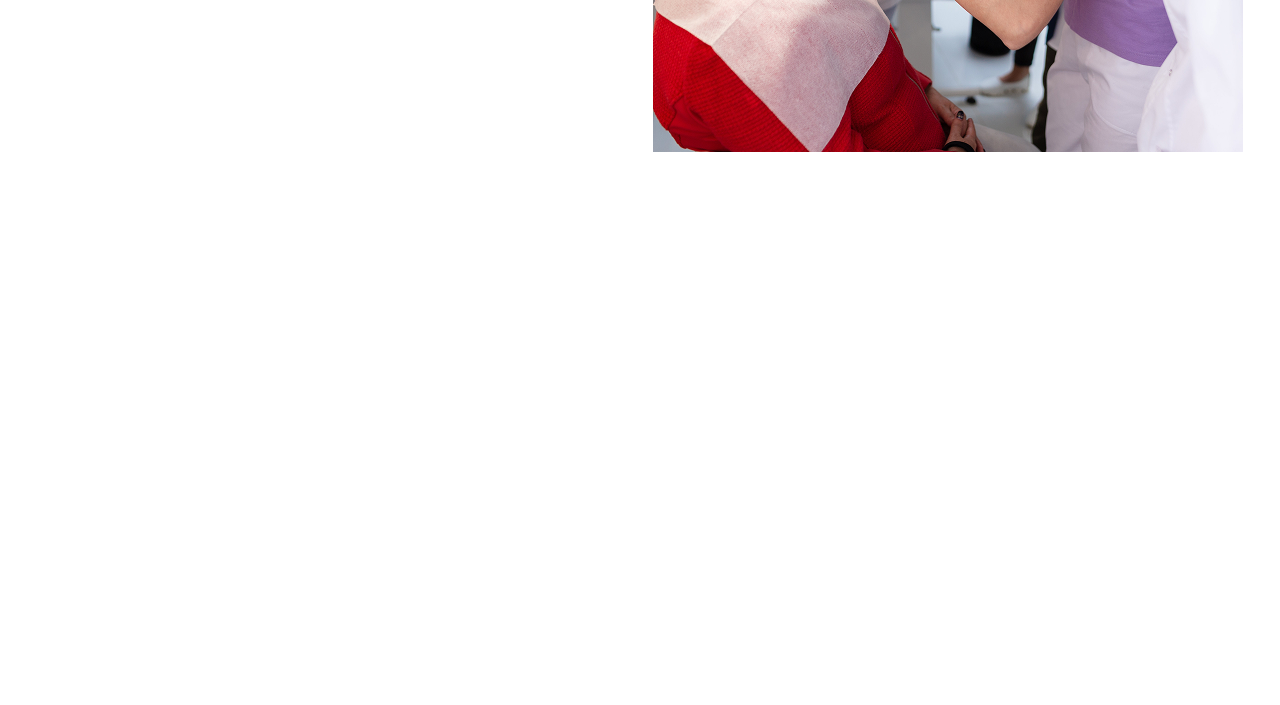
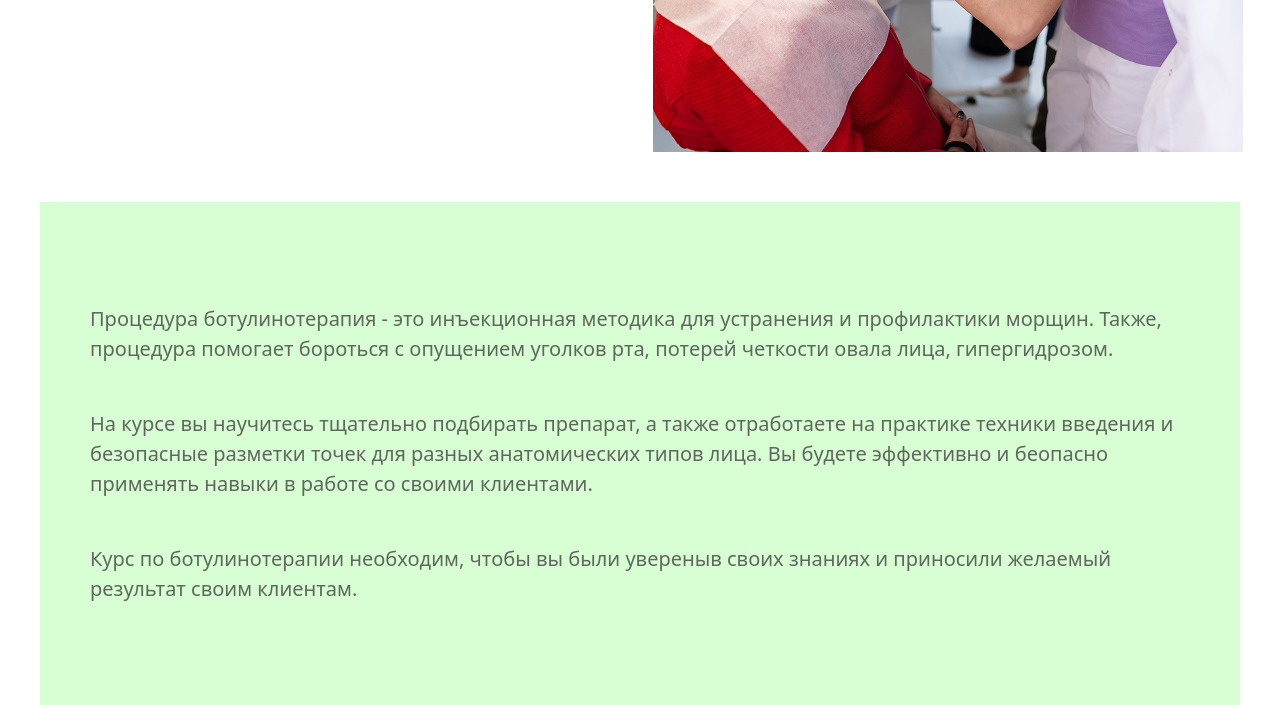
Before and after one commit to odamixubak-lang/class-work, a website: page src/page4.html in a window 1280 px wide. Shown: the part 691-1396 px from the top of the page. Before the commit the page ends 843 px from the top, so only its background shows below. Drawn offline with Linux system fonts and the light colour scheme.

Commit message:
Section2 in page4

```diff
--- a/src/page4.html
+++ b/src/page4.html
@@ -45,14 +45,24 @@
             <p class="text-[#55A630] text-[24px] font-medium">Старт курса: 10 января</p>
             <p class="text-[42px] text-[#424242] font-medium">Ботулинотерапия <br> для косметологов</p>
             <div class="flex lg:justify-start justify-center lg:flex-row flex-col gap-y-[10px] gap-[10px]">
-            <button class="w-[285px] h-[66px] text-white lg:m-0 mx-auto rounded cursor-pointer bg-[#55A630] hover:bg-[#3c7423] transition-all font-medium">Зарегистрироваться</button>
-            <button class="w-[285px] h-[66px] lg:m-0 mx-auto rounded cursor-pointer border-1 text-[#55A630] border-[#55A630] hover:bg-[#3c7423] hover:text-white transition-all font-medium">Узнать подробнее</button>
-                </div>
+                <button
+                    class="w-[285px] h-[66px] text-white lg:m-0 mx-auto rounded cursor-pointer bg-[#55A630] hover:bg-[#3c7423] transition-all font-medium">Зарегистрироваться</button>
+                <button
+                    class="w-[285px] h-[66px] lg:m-0 mx-auto rounded cursor-pointer border-1 text-[#55A630] border-[#55A630] hover:bg-[#3c7423] hover:text-white transition-all font-medium">Узнать
+                    подробнее</button>
+            </div>
         </aside>
         <div>
             <img src="./page4img/Rectangle 125.png" alt="">
         </div>
     </section>
+    <section class="max-w-[1200px] mx-auto bg-[#D7FFD3] lg:h-[503px] mt-[50px] p-[50px] flex flex-col gap-y-[45px] items-center justify-center">
+        <p class="text-[20px] opacity-80 font-medium text-[#424242]">Процедура ботулинотерапия - это инъекционная методика для устранения и профилактики морщин. Также, процедура помогает бороться с опущением уголков рта, потерей четкости овала лица, гипергидрозом. </p>
+
+        <p class="text-[20px] opacity-80 font-medium text-[#424242]">На курсе вы научитесь тщательно подбирать препарат, а также отработаете на практике техники введения и безопасные разметки точек для разных анатомических типов лица. Вы будете эффективно и беопасно применять навыки в работе со своими клиентами. </p>
+
+        <p class="text-[20px] opacity-80 font-medium text-[#424242]">Курс по ботулинотерапии необходим, чтобы вы были увереныв своих знаниях и приносили желаемый результат своим клиентам.</p>
+    </section>
 </body>
 
 </html>
```
Also changed, not shown: src/output.css.
